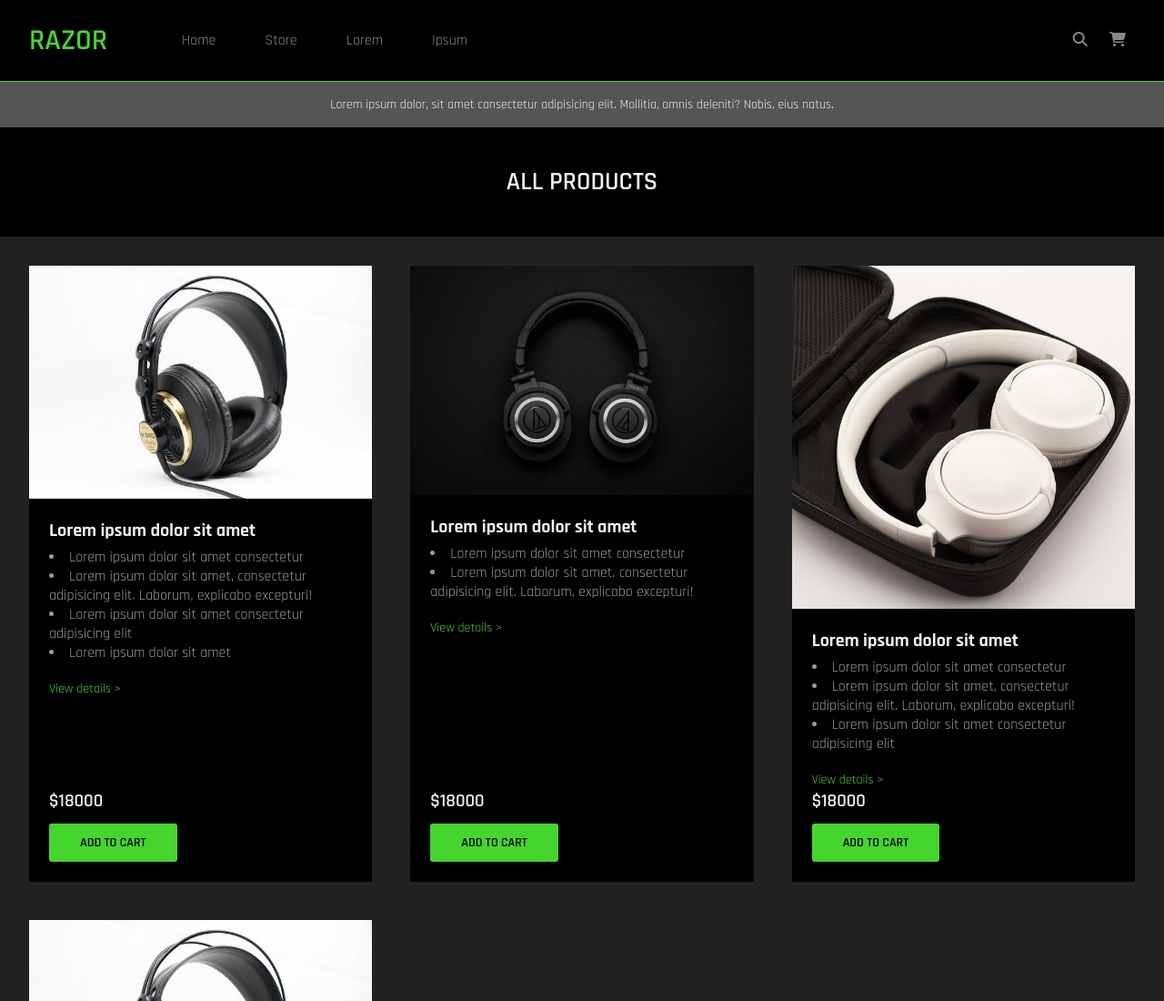
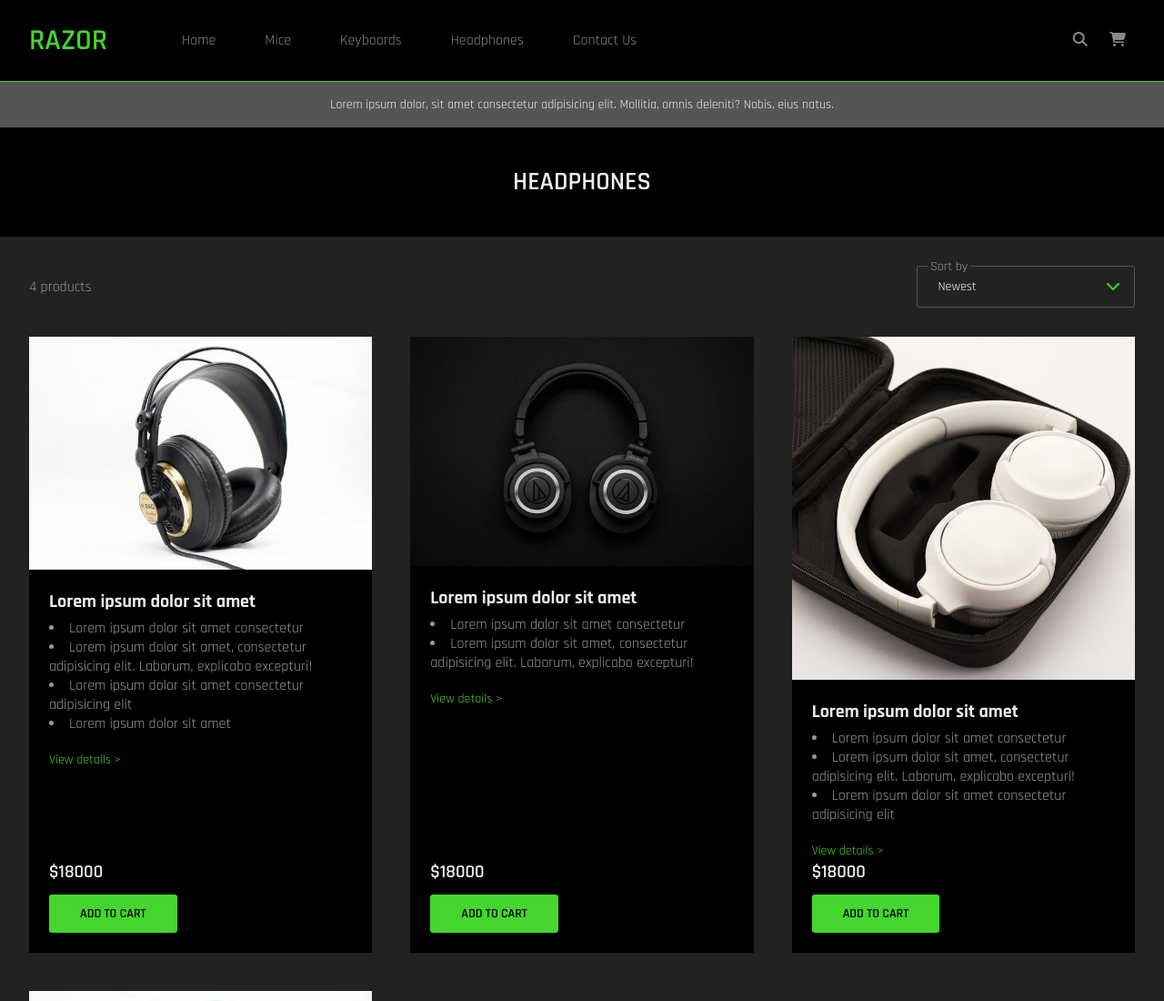
Before and after one commit to Zyckner94/codo_a_codo_24, a plain HTML site: page store.html in a window 1280 px wide. Shown: the top 1100 px of the page at 91% size. Drawn offline with Linux system fonts and the light colour scheme.

Commit message:
Styling custom select element

```diff
--- a/store.html
+++ b/store.html
@@ -24,13 +24,16 @@
               <a class="navbar__anchor" href="/">Home</a>
             </li>
             <li class="navbar__list-item">
-              <a class="navbar__anchor" href="/store.html">Store</a>
+              <a class="navbar__anchor" href="/store.html">Mice</a>
             </li>
             <li class="navbar__list-item">
-              <a class="navbar__anchor" href="#">Lorem</a>
+              <a class="navbar__anchor" href="/store.html">Keyboards</a>
             </li>
             <li class="navbar__list-item">
-              <a class="navbar__anchor" href="#">Ipsum</a>
+              <a class="navbar__anchor" href="/store.html">Headphones</a>
+            </li>
+            <li class="navbar__list-item">
+              <a class="navbar__anchor" href="#">Contact us</a>
             </li>
           </ul>
         </nav>
@@ -52,10 +55,29 @@
         </p>
       </section>
       <section class="hero-title">
-        <h1 class="hero-title__text">All products</h1>
+        <h1 class="hero-title__text">Headphones</h1>
       </section>
       <section class="products">
         <div class="container products__container">
+          <div class="products__options">
+            <div class="products__count">4 products</div>
+            <div class="products__view-mode"><!--TODO--></div>
+            <div class="select products__sort-select">
+              <select name="sortBy" id="sortBy" class="default-select">
+                <option class="select__option" value="newest">Newest</option>
+                <option class="select__option" value="priceLowToHigh">
+                  Price (Low to High)
+                </option>
+                <option class="select__option" value="priceHighToLow">
+                  Price (High to Low)
+                </option>
+              </select>
+              <div class="select__label">Sort by</div>
+              <div class="select__icon">
+                <i class="fa-solid fa-chevron-down"></i>
+              </div>
+            </div>
+          </div>
           <div class="products__grid">
             <article class="card">
               <aside class="card__aside">
--- a/styles/base.css
+++ b/styles/base.css
@@ -18,6 +18,7 @@
   --color-gray-3: #888888;
   --color-gray-4: #555555;
   --color-gray-5: #222222;
+  --color-gray-6: #111111;
 }
 
 html {
@@ -227,3 +228,58 @@ body {
   text-align: center;
   text-transform: uppercase;
 }
+
+.select {
+  position: relative;
+  font-family: inherit;
+  min-width: 24rem;
+  cursor: pointer;
+}
+
+.default-select {
+  appearance: none;
+  -webkit-appearance: none;
+
+  width: 100%;
+  font-size: 1.4rem;
+  font-family: inherit;
+  padding: 1.4rem 4rem 1.4rem 1.6em;
+  background-color: transparent;
+  border: 1px solid var(--color-gray-4);
+  border-radius: 0.3rem;
+  color: var(--color-white);
+  cursor: pointer;
+  outline: none;
+}
+
+.default-select:focus {
+  outline: 0.2rem solid var(--color-primary);
+  outline-offset: -0.1rem;
+}
+
+.default-select:focus + .select__label {
+  color: var(--color-primary);
+}
+
+.select__icon {
+  position: absolute;
+  top: 50%;
+  right: 1.6rem;
+  transform: translateY(-50%);
+  color: var(--color-primary);
+  pointer-events: none;
+}
+
+.select__label {
+  position: absolute;
+  background-color: var(--color-gray-5);
+  top: -0.8rem;
+  left: 1.2rem;
+  font-size: 1.4rem;
+  color: var(--color-gray-2);
+  padding: 0 0.3rem;
+}
+
+.select__option {
+  background-color: var(--color-gray-6);
+}
--- a/styles/store.css
+++ b/styles/store.css
@@ -12,3 +12,17 @@
   justify-items: center;
   gap: 4.2rem;
 }
+
+.products__options {
+  display: flex;
+  justify-content: space-between;
+  align-items: center;
+  margin-bottom: 3.2rem;
+  column-gap: 2.6rem;
+}
+
+.products__count {
+  flex: 1;
+  color: var(--color-gray-2);
+  font-size: 1.6rem;
+}
```
Also changed, not shown: index.html (+6 -3 lines).
